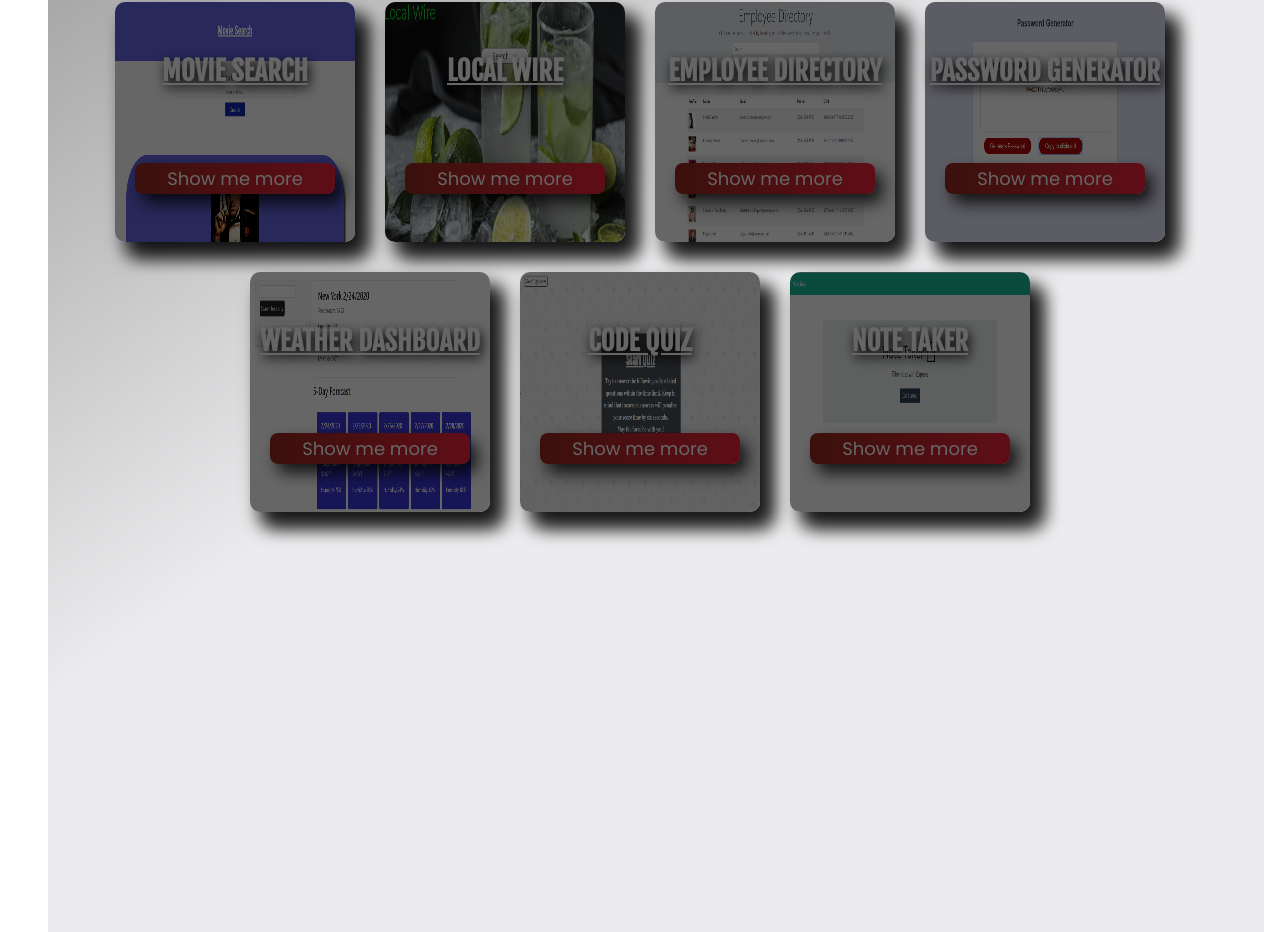
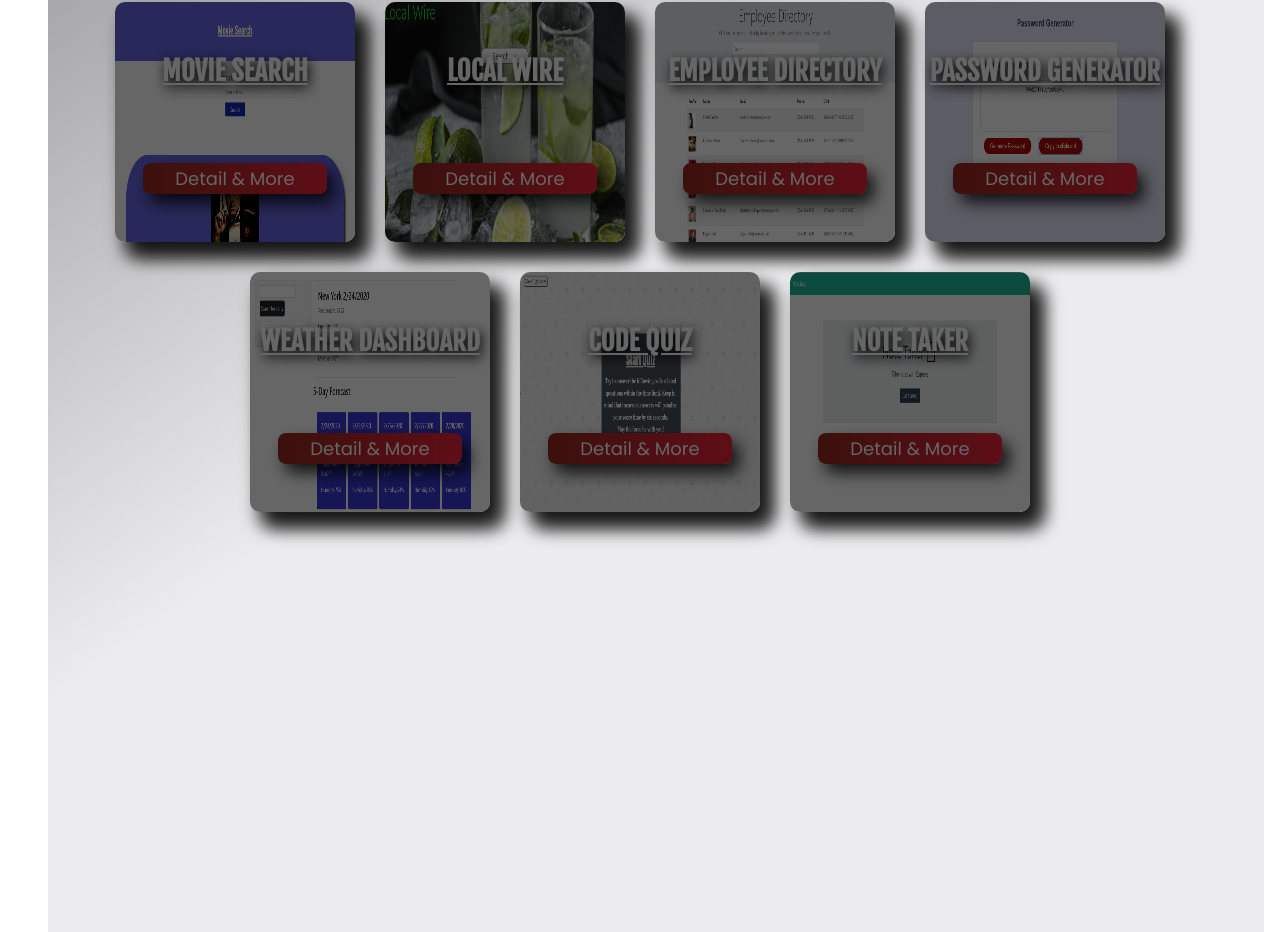
Before and after one commit to Anthony-G89/React-Portfolio, a React (Create React App) app: page / in a window 1280 px wide. Shown: the part 1415-2347 px from the top of the page. Built offline with nearby package versions, Linux system fonts and the light colour scheme; a web font is replaced by a local one.

Commit message:
Made chage to text on button that opens modals

```diff
--- a/src/App.js
+++ b/src/App.js
@@ -16,9 +16,9 @@ function App() {
   // Grabbing projectDetail Json and using as a State
   // const [detail, setDetail] = useState(ProjectDetail);
 
-  // const checkingProjectDetail = (id) => {
+  //  checkingProjectDetail = (id) => {
   //   const project = this.state.ProjectDetail.find(rightDetail => rightDetail.id === id);
-  //   console.log(project);
+
   // };
 
   // State that controls hamburger menu on Mobile
@@ -30,6 +30,14 @@ function App() {
   const [showModal, setshowModal] = useState(false);
   const closeModal = () => setshowModal(false);
   const openModal = () => setshowModal(true);
+
+
+
+  // const [isHovering, setIsHovering] = useState(false);
+
+  // function showAndHideBtn(e)  {
+  // setIsHovering(true)
+  // }
 
 
   return (
@@ -63,7 +71,10 @@ function App() {
 
       <Projects
         close={closeSlideNav}
-        open={openModal} />
+        open={openModal}
+        // showBtn={showAndHideBtn}
+
+        />
 
       <AboutMe
         close={closeSlideNav} />
--- a/src/components/Projects/index.js
+++ b/src/components/Projects/index.js
@@ -18,7 +18,7 @@ import NoteTaker from "../../images/home_week11_noteTaker.png";
 
 
 
-function projects({ close, open }) {
+function projects({ close, open, showBtn }) {
 
 
     return (
@@ -29,9 +29,9 @@ function projects({ close, open }) {
                     <p className="pTag">Check out my work</p>
                     <ul className="projectContainer">
                         <li className="projectContainers">
-                            <a href="#" className="anchor"  >
+                            <a  onMouseEnter={showBtn} href="#" className="anchor"  >
                                 <p className="applicationTitle">Movie Search</p>
-                                <button onClick={open} className="learnMoreBtn">Show me more</button>
+                                <button   onClick={open} className="learnMoreBtn">Detail & More</button>
                                 <img className="projectImage" src={MovieSearch} alt="Image of Movie Search" />
                             </a>
                         </li>
@@ -39,7 +39,7 @@ function projects({ close, open }) {
                         <li className="projectContainers">
                             <a href="#" className="anchor" >
                                 <p className="applicationTitle">Local Wire</p>
-                                <button onClick={open}  className="learnMoreBtn">Show me more</button>
+                                <button onClick={open}  className="learnMoreBtn">Detail & More</button>
                                 <img className="projectImage" src={LocalWire} alt="Image of Local Wire" />
                             </a>
                         </li>
@@ -47,7 +47,7 @@ function projects({ close, open }) {
                         <li className="projectContainers">
                             <a href="#" className="anchor">
                                 <p className="applicationTitle">Employee Directory</p>
-                                <button className="learnMoreBtn">Show me more</button>
+                                <button className="learnMoreBtn">Detail & More</button>
                                 <img className="projectImage" src={EmployeeDirectory} alt="Image of Employee Directory " />
                             </a>
                         </li>
@@ -56,7 +56,7 @@ function projects({ close, open }) {
                         <li className="projectContainers">
                             <a href="#" className="anchor">
                                 <p className="applicationTitle">password Generator</p>
-                                <button className="learnMoreBtn">Show me more</button>
+                                <button className="learnMoreBtn">Detail & More</button>
                                 <img className="projectImage" src={PasswordGen} alt="Image of Password Generator" />
                             </a>
                         </li>
@@ -64,7 +64,7 @@ function projects({ close, open }) {
                         <li className="projectContainers">
                             <a href="#" className="anchor">
                                 <p className="applicationTitle">Weather Dashboard</p>
-                                <button className="learnMoreBtn">Show me more</button>
+                                <button className="learnMoreBtn">Detail & More</button>
                                 <img className="projectImage" src={WeatherD} alt="Image of Weather Dashboard" />
                             </a>
                         </li>
@@ -72,14 +72,14 @@ function projects({ close, open }) {
                         <li className="projectContainers">
                             <a href="#" className="anchor">
                                 <p className="applicationTitle">Code Quiz</p>
-                                <button className="learnMoreBtn">Show me more</button>
+                                <button className="learnMoreBtn">Detail & More</button>
                                 <img className="projectImage" src={CodeQuiz} alt="Image of Code Quiz" />
                             </a>
                         </li>
                         <li className="projectContainers">
                             <a href="#" className="anchor">
                                 <p className="applicationTitle">Note Taker</p>
-                                <button className="learnMoreBtn">Show me more</button>
+                                <button className="learnMoreBtn">Detail & More</button>
                                 <img className="projectImage" src={NoteTaker} alt="Image of Note Taker" />
                             </a>
                         </li>
```
Also changed, not shown: src/components/Modals/index.js (line endings or trailing spaces).
